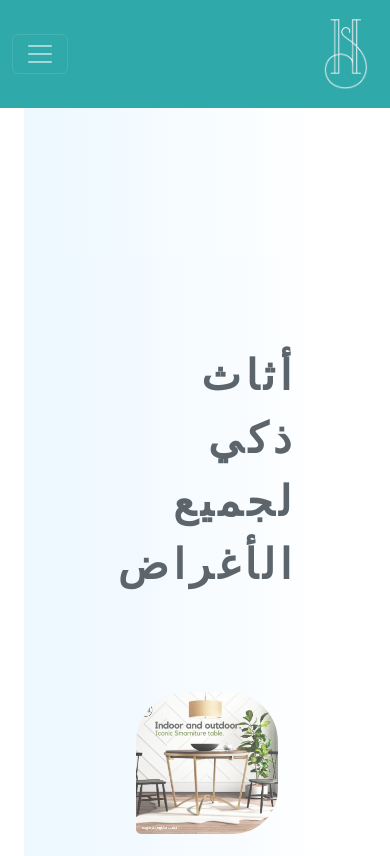
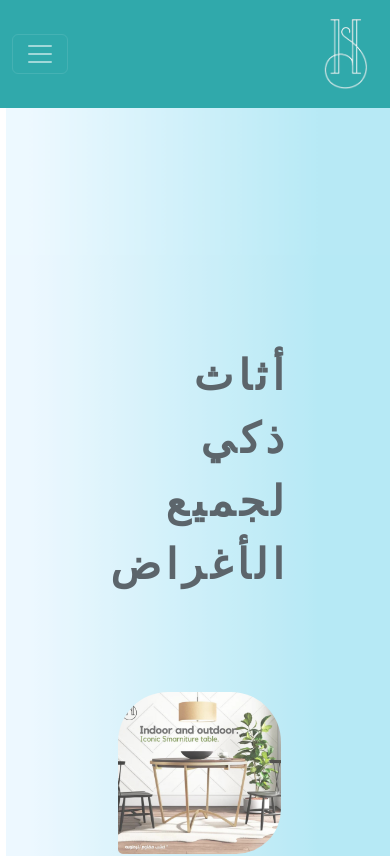
Before and after one commit to MohamedYehia1998/Smarniture, a React (Create React App) app in the folder frontend/: page / in a window 390 px wide. Shown: the top 856 px of the page. Built offline with nearby package versions, Linux system fonts and the light colour scheme.

Commit message:
make page responsive on phone without scrollbar

```diff
--- a/frontend/src/components/Home/Home.module.css
+++ b/frontend/src/components/Home/Home.module.css
@@ -4,7 +4,7 @@
     left: calc(-50vw + 49.3%);
     width: 100vw;
     margin: 0 0 0 0px;
-    background: linear-gradient(90deg, rgba(233,247,255,1) 6%, rgba(255,255,255,1) 81%);
+    background: linear-gradient(90deg, rgba(233,247,255,1) 6%, rgb(165, 228, 243) 81%);
     background-position: 50% 99%;
     opacity: 0.8;
 }
@@ -15,7 +15,7 @@
     right: calc(-50vw + 49.3%);
     width: 100vw;
     margin: 0 0 0 0px;
-    background: linear-gradient(90deg, rgba(233,247,255,1) 6%, rgba(255,255,255,1) 81%);
+    background: linear-gradient(90deg, rgba(233,247,255,1) 6%,  rgb(165, 228, 243) 81%);
     background-position: 50% 69%;
     opacity: 0.8;
 }
@@ -32,15 +32,15 @@
 
 @media (max-width: 908px) {
     .titleSectionEN {
-        padding: 100px;
-        left: calc(-50vw + 50%);
-        width: auto;
+        position: relative;
+        left: calc(-50vw + 49.3%);
+        width: 99vw;
     }
 
     .titleSectionAR {
-        padding: 100px;
-        right: calc(-50vw + 50%);
-        width: auto;
+        position: relative;
+        right: calc(-50vw + 49.3%);
+        width: 99vw;
     }
 
     .slogan {
```
